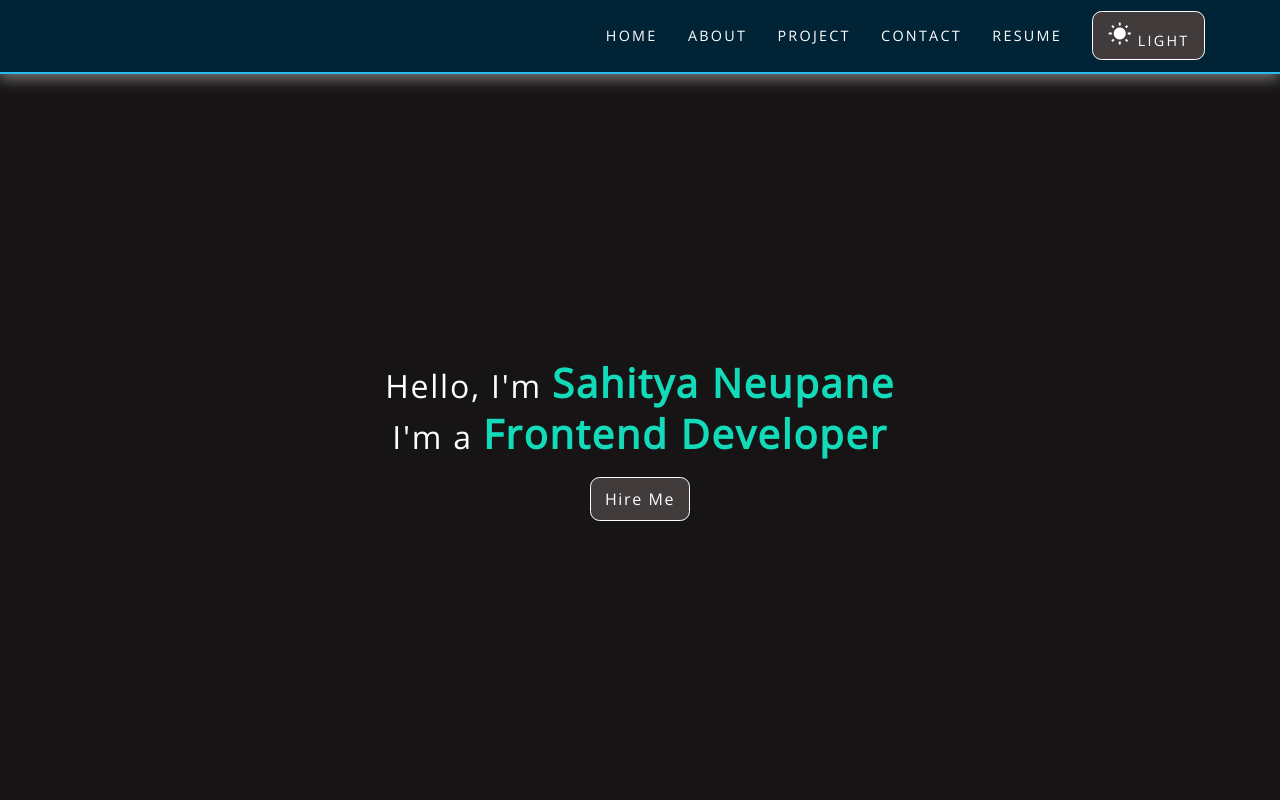
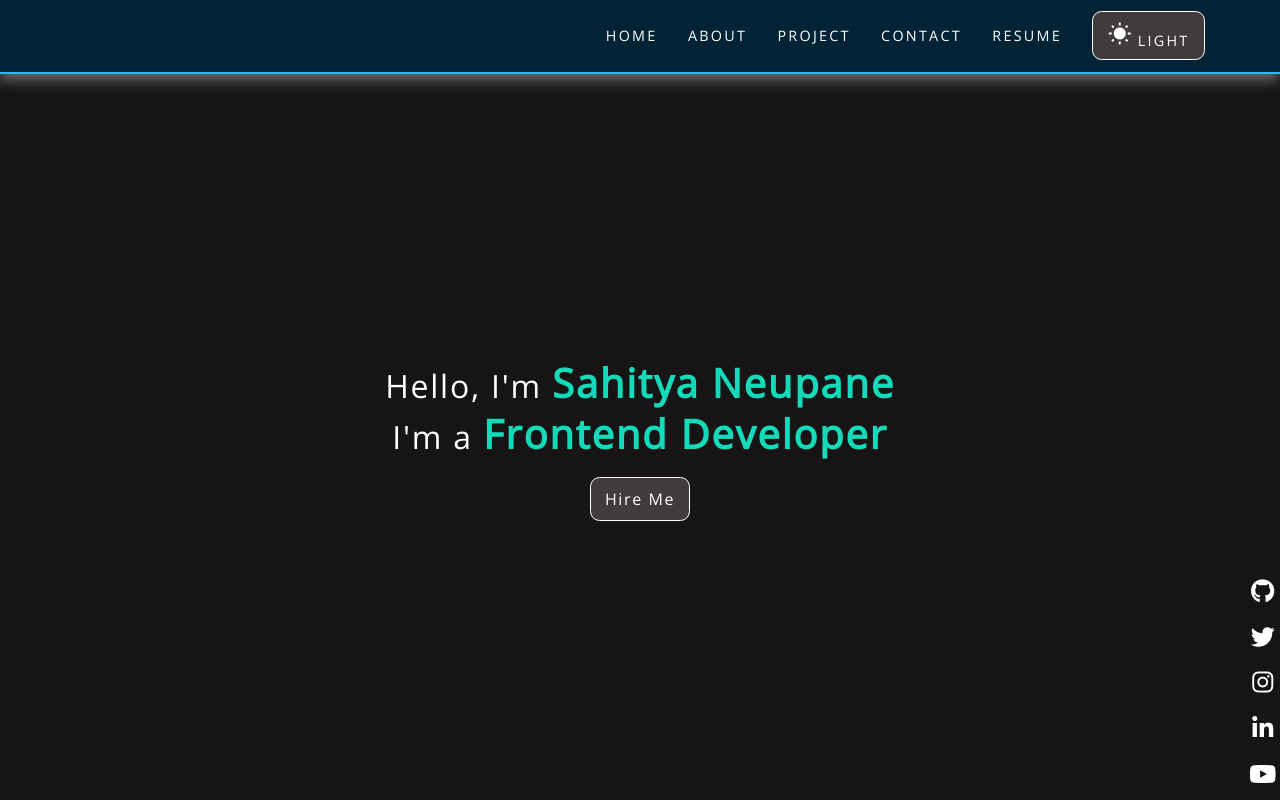
Before and after one commit to Sahitya1707/My-portfolio, a website: page index.html in a window 1280 px wide. Shown: the top 800 px of the page. Drawn offline with nearby package versions, Linux system fonts and the light colour scheme; a web font is replaced by a local one.

Commit message:
changed a little bit

```diff
--- a/index.html
+++ b/index.html
@@ -65,7 +65,7 @@
       </div>
     </nav>
   </header>
-  <div class="my-socialmedia hidden">
+  <div class="my-socialmedia">
     <ul class="social-handles">
       <li>
         <a href="https://github.com/Sahitya1707" class="social-handle">
```
